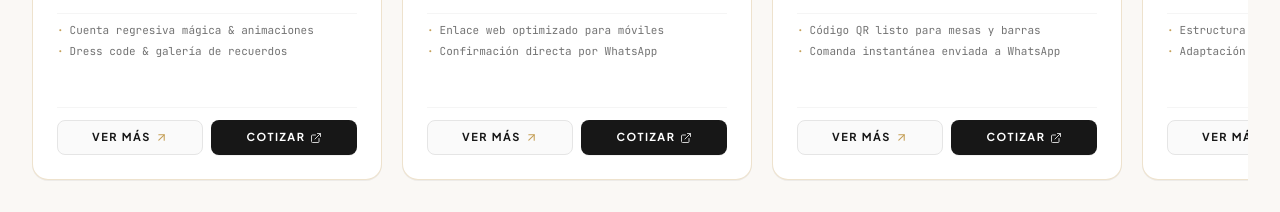
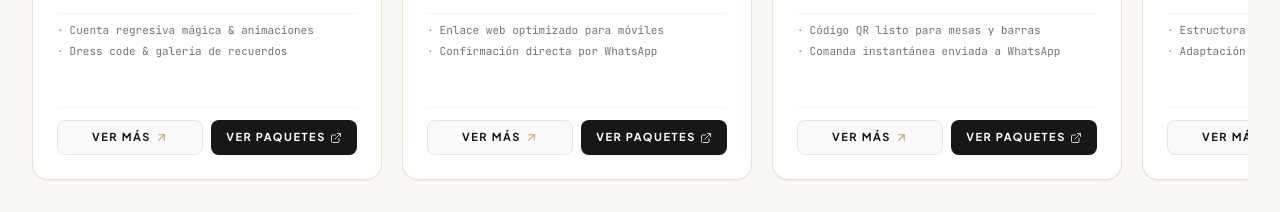
Before and after one commit to vac7creative-creator/Pagina-web-vacCreative, a React (Vite) app: page / in a window 1280 px wide. Shown: the part 1720-1932 px from the top of the page. Built offline with nearby package versions, Linux system fonts and the light colour scheme.

Commit message:
feat(ui): update carousel action labels
Dynamically toggle between "Ver Paquetes" and "Cotizar" in the services carousel based on the active service context to improve user navigation clarity.

```diff
--- a/src/components/ServicesCarousel.tsx
+++ b/src/components/ServicesCarousel.tsx
@@ -433,12 +433,12 @@ export const ServicesCarousel: React.FC = () => {
                       <ArrowUpRight size={13} className="text-[#C5A059] shrink-0" />
                     </Link>
 
-                    {/* Botón 2: Cotizar (Deep link a Gerente Creativo en la MISMA PESTAÑA, sin target='_blank') */}
+                    {/* Botón 2: Ver Paquetes (para fichas comerciales de Gerente Creativo) / Cotizar (para subservicios VAC) en la MISMA PESTAÑA */}
                     <a
                       href={item.quoteUrl}
                       className="inline-flex items-center justify-center gap-1 px-3 py-2 rounded-lg bg-neutral-900 hover:bg-black text-white dark:bg-[#C5A059] dark:hover:bg-[#DDAF56] dark:text-[#0B0C0F] text-[11px] font-bold uppercase tracking-[0.14em] transition-all shadow-2xs hover:shadow-sm cursor-pointer text-center"
                     >
-                      <span>Cotizar</span>
+                      <span>{isGerenteCreativo ? 'Ver Paquetes' : 'Cotizar'}</span>
                       <ExternalLink size={12} className="shrink-0 opacity-80" />
                     </a>
                   </div>
```
